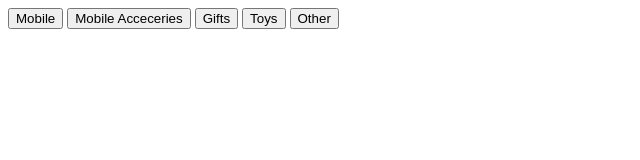
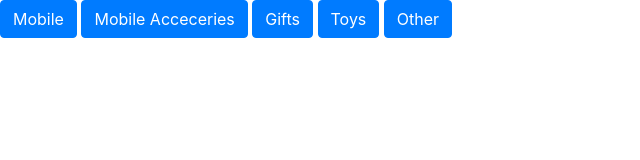
Before and after one commit to paramparekh/SMS_DBMS, a website: page Modules/Inventory.html in a window 1280 px wide. Shown: the whole page, without its empty margins (0-640 px from the left). Drawn offline with nearby package versions, Linux system fonts and the light colour scheme.

Commit message:
final synchronized

```diff
--- a/Modules/Inventory.html
+++ b/Modules/Inventory.html
@@ -5,14 +5,15 @@
     <meta http-equiv="X-UA-Compatible" content="IE=edge">
     <meta name="viewport" content="width=device-width, initial-scale=1.0">
     <script type="text/javascript" src="/JS/inventory.js" defer></script>
+    <link rel="stylesheet" href="https://stackpath.bootstrapcdn.com/bootstrap/4.3.1/css/bootstrap.min.css" integrity="sha384-ggOyR0iXCbMQv3Xipma34MD+dH/1fQ784/j6cY/iJTQUOhcWr7x9JvoRxT2MZw1T" crossorigin="anonymous">
     <title>Inventory</title>
 </head>
 
 <body>
-    <button id="mob">Mobile</button>
-    <button id="ma">Mobile Acceceries</button>
-    <button id="gift">Gifts</button>
-    <button id="ty">Toys</button>
-    <button id="ot">Other</button>
+    <button type="button" class="btn btn-primary" id="mob">Mobile</button>
+    <button type="button" class="btn btn-primary" id="ma">Mobile Acceceries</button>
+    <button type="button" class="btn btn-primary" id="gift">Gifts</button>
+    <button type="button" class="btn btn-primary" id="ty">Toys</button>
+    <button type="button" class="btn btn-primary" id="ot">Other</button>
 </body>
 </html>
--- a/allRoutes.js
+++ b/allRoutes.js
@@ -14,6 +14,9 @@ router.get('/InventoryPage', (request, response) => {
 router.get('/MobilePage', (request, response) => {
     response.sendFile(__dirname+'/Modules/Mobile.html');
   })
+router.get('/SupplierPage', (request, response) => {
+    response.sendFile(__dirname+'/Modules/Supplier.html');
+  })
 
 router.get('/Mobpage',db.getMobileDetail);
 
```
Also changed, not shown: JS/Home.js (+7 -0 lines), Modules/Home.html (+6 -5 lines).
